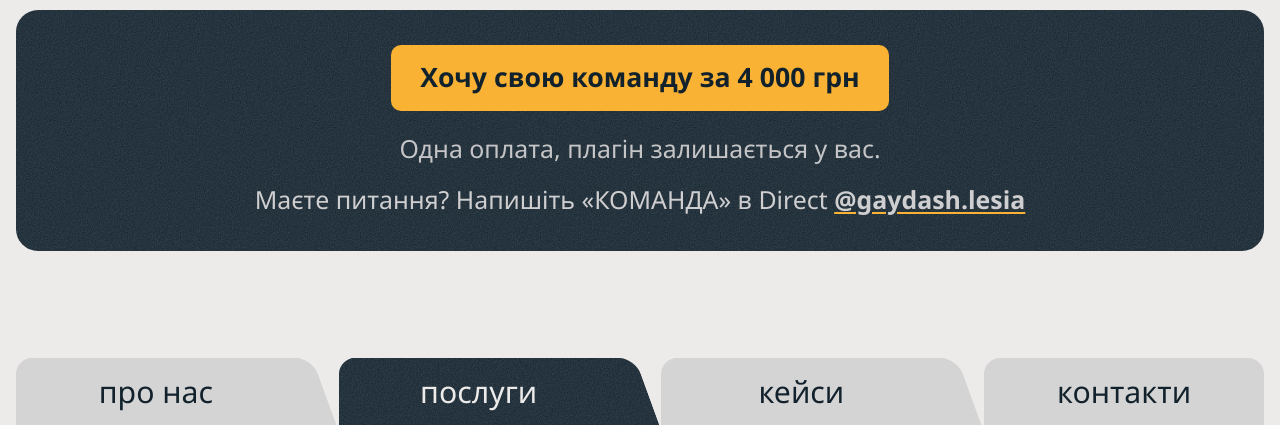
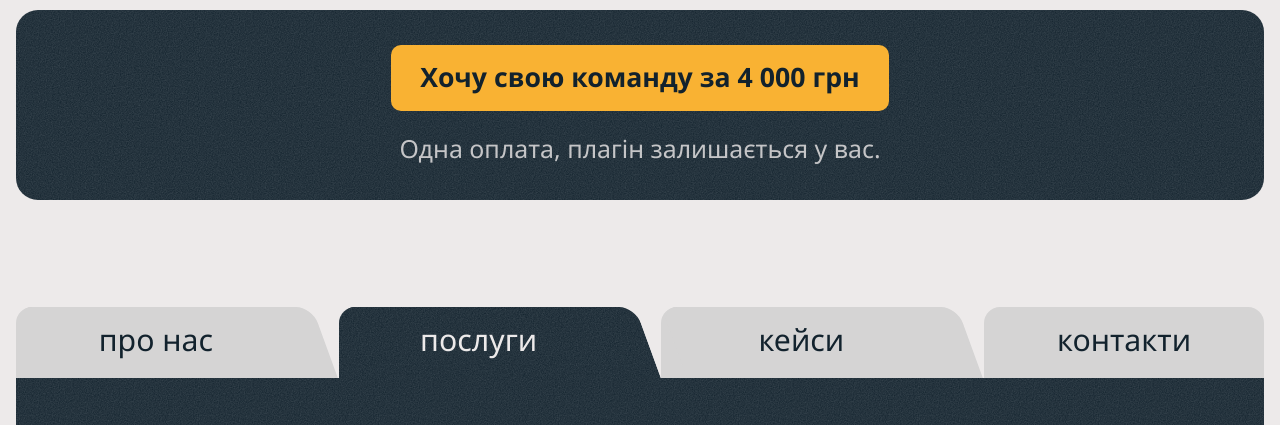
Before and after one commit to smmtimetools-coder/SMM-time, a plain HTML site: page poslugy/ai-smm-komanda/index.html in a window 1280 px wide. Shown: the part 7119-7544 px from the top of the page. Drawn offline with Linux system fonts and the light colour scheme.

Commit message:
Своя AI SMM-команда: прибрано рядок про Direct

```diff
--- a/poslugy/ai-smm-komanda/index.html
+++ b/poslugy/ai-smm-komanda/index.html
@@ -129,7 +129,6 @@
     <div class="team-buy">
       <a class="btn" href="https://t.me/aismmkomanda_bot" target="_blank" rel="noopener">Хочу свою команду за 4 000 грн</a>
       <p class="team-price-n">Одна оплата, плагін залишається у вас.</p>
-      <p class="team-alt">Маєте питання? Напишіть «КОМАНДА» в Direct <a href="https://www.instagram.com/gaydash.lesia/" target="_blank" rel="noopener">@gaydash.lesia</a></p>
     </div>
   </main>
   <footer data-footer></footer>
```
